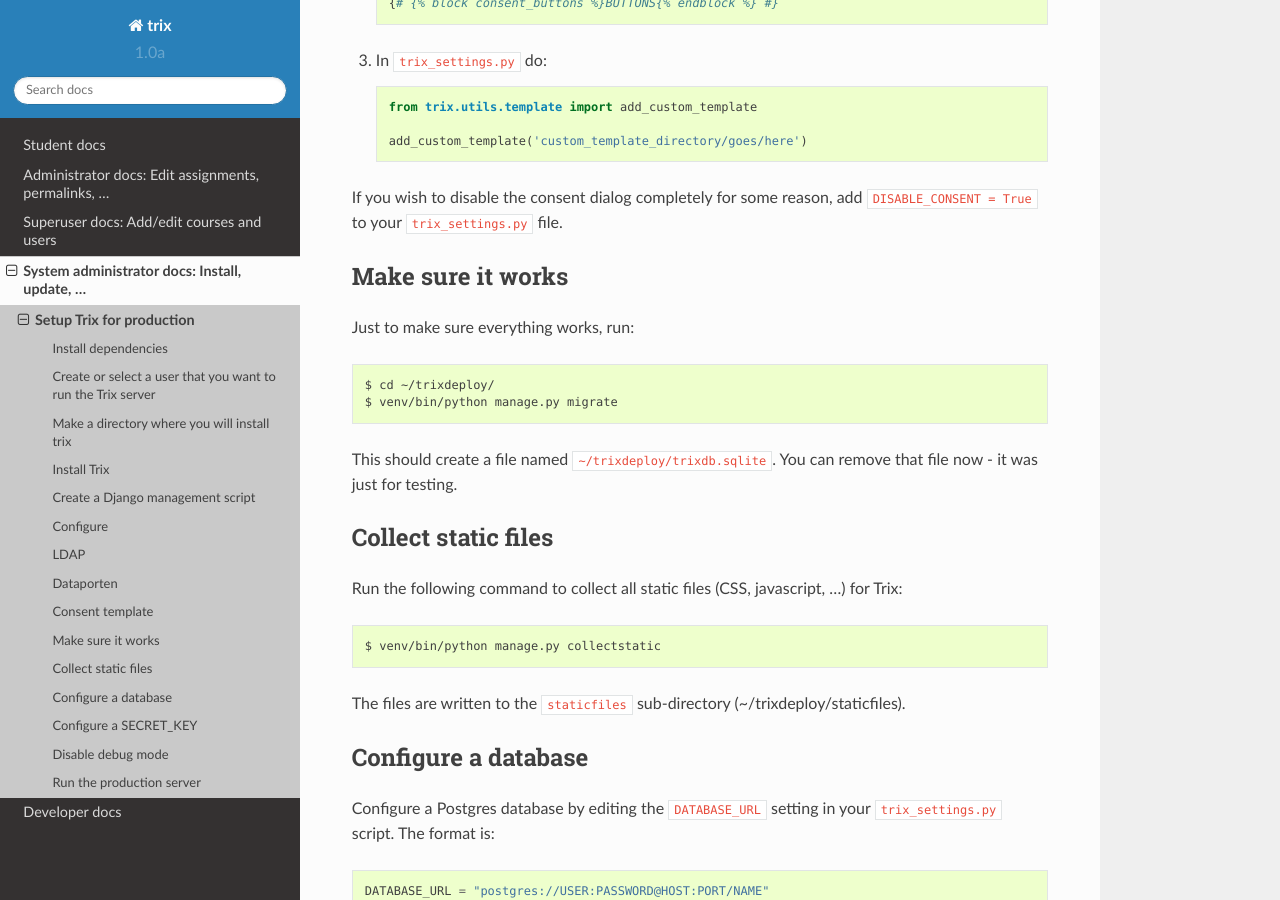
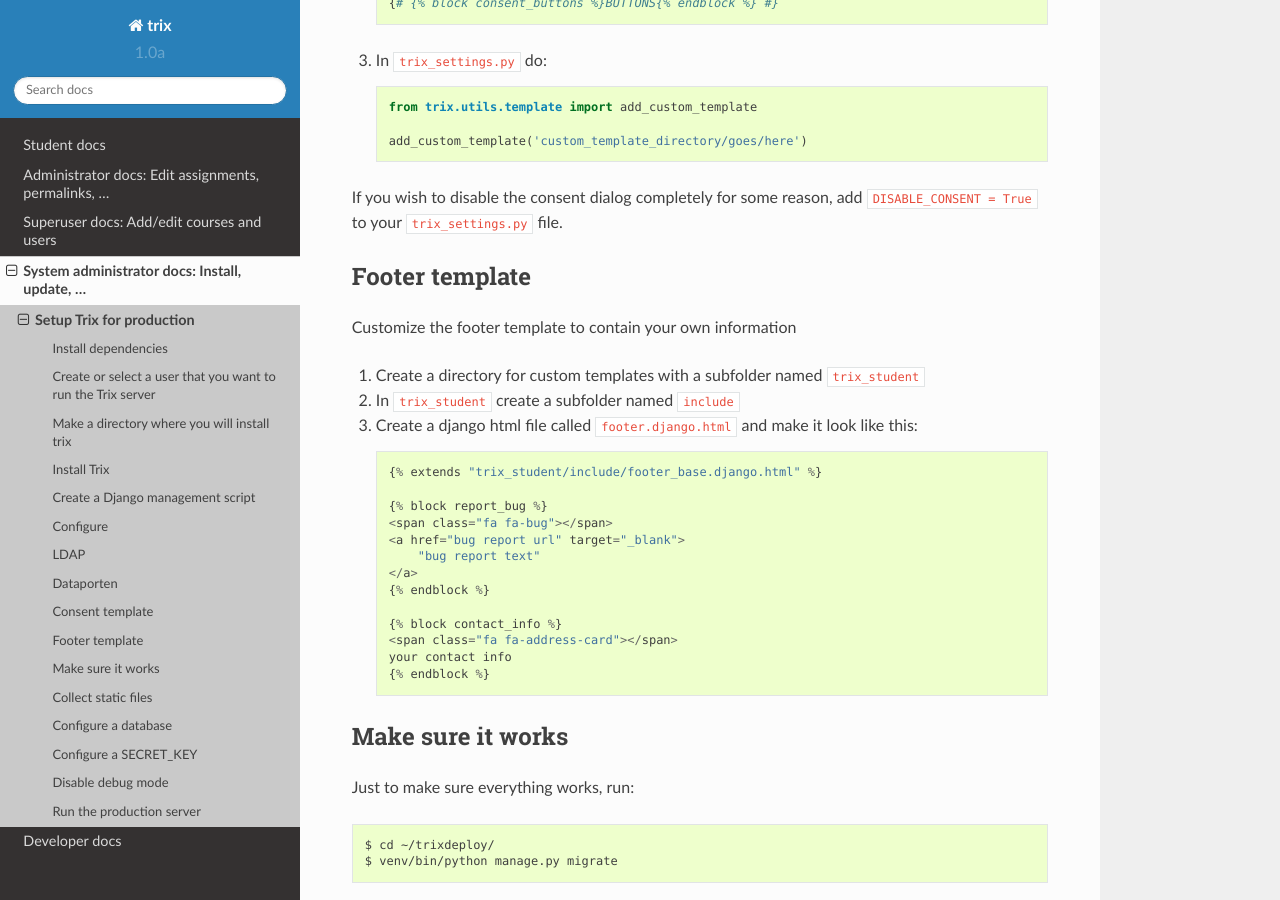
Before and after one commit to devilry/trix2, a Sphinx documentation site: the page built from docs/sysadmin/deploy.rst, in a window 1280 px wide and 900 px high, scrolled down 2908 px. Built offline with Sphinx 7.4.7 and the Read the Docs theme 2.0.0, drawn with Linux system fonts in a browser that asks for light colours.

Commit message:
Customizable footer template

```diff
--- a/docs/sysadmin/deploy.rst
+++ b/docs/sysadmin/deploy.rst
@@ -148,6 +148,30 @@
 to your ``trix_settings.py`` file.
 
 
+****************
+Footer template
+****************
+Customize the footer template to contain your own information
+
+#. Create a directory for custom templates with a subfolder named ``trix_student``
+#. In ``trix_student`` create a subfolder named ``include``
+#. Create a django html file called ``footer.django.html`` and make it look like this::
+
+    {% extends "trix_student/include/footer_base.django.html" %}
+
+    {% block report_bug %}
+    <span class="fa fa-bug"></span>
+    <a href="bug report url" target="_blank">
+        "bug report text"
+    </a>
+    {% endblock %}
+
+    {% block contact_info %}
+    <span class="fa fa-address-card"></span>
+    your contact info
+    {% endblock %}
+
+
 ******************
 Make sure it works
 ******************
```
Also changed, not shown: 2 other files.
